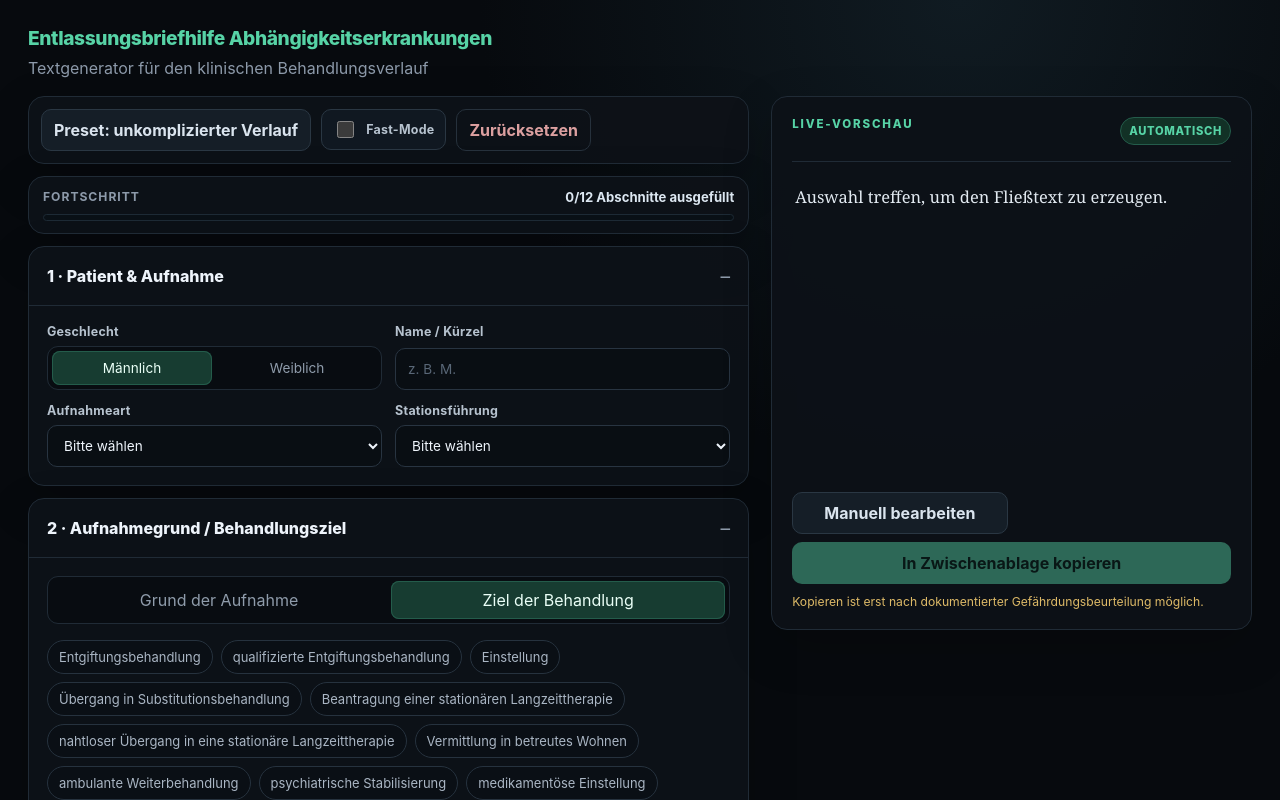
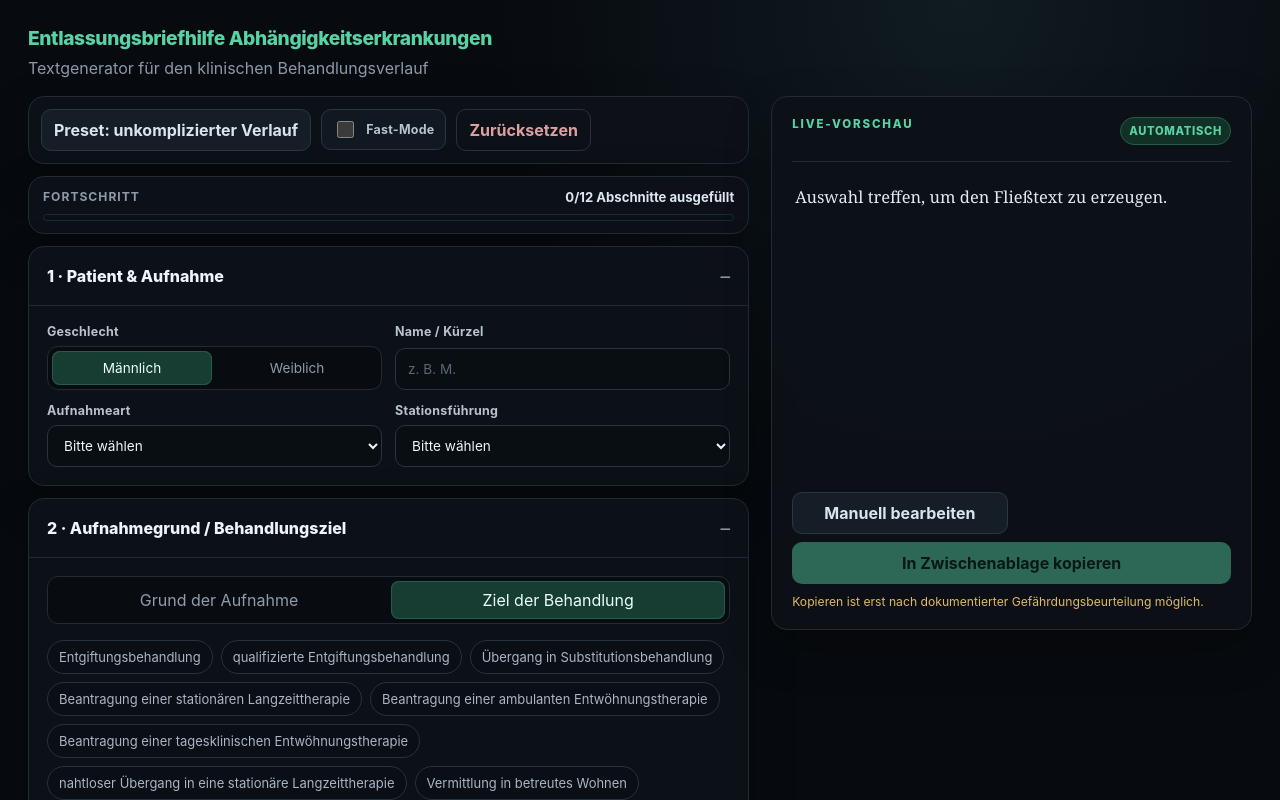
Before and after one commit to gentianlb/eb_sucht, a React (Vite) app: page / in a window 1280 px wide. Shown: the top 800 px of the page. Built offline with nearby package versions, Linux system fonts and the light colour scheme.

Commit message:
Update treatment goals and follow-up options

```diff
--- a/src/data.ts
+++ b/src/data.ts
@@ -34,9 +34,10 @@ export const urineMarkers = [
 export const treatmentGoals = [
   'Entgiftungsbehandlung',
   'qualifizierte Entgiftungsbehandlung',
-  'Einstellung',
   'Übergang in Substitutionsbehandlung',
   'Beantragung einer stationären Langzeittherapie',
+  'Beantragung einer ambulanten Entwöhnungstherapie',
+  'Beantragung einer tagesklinischen Entwöhnungstherapie',
   'nahtloser Übergang in eine stationäre Langzeittherapie',
   'Vermittlung in betreutes Wohnen',
   'ambulante Weiterbehandlung',
@@ -147,11 +148,10 @@ export const safetyOptions = [
 export const followUpOptions = [
   'hausärztliche Weiterbehandlung',
   'ambulante psychiatrische Weiterbehandlung',
-  'Suchtambulanz',
-  'Substitutionsambulanz',
+  'örtliche Drogenberatungsstelle',
+  'Substitutionspraxis',
   'Psychotherapie',
   'stationäre Langzeittherapie/Rehabilitation',
-  'Adaption',
   'betreutes Wohnen',
   'Selbsthilfegruppe',
   'Institutsambulanz',
```
